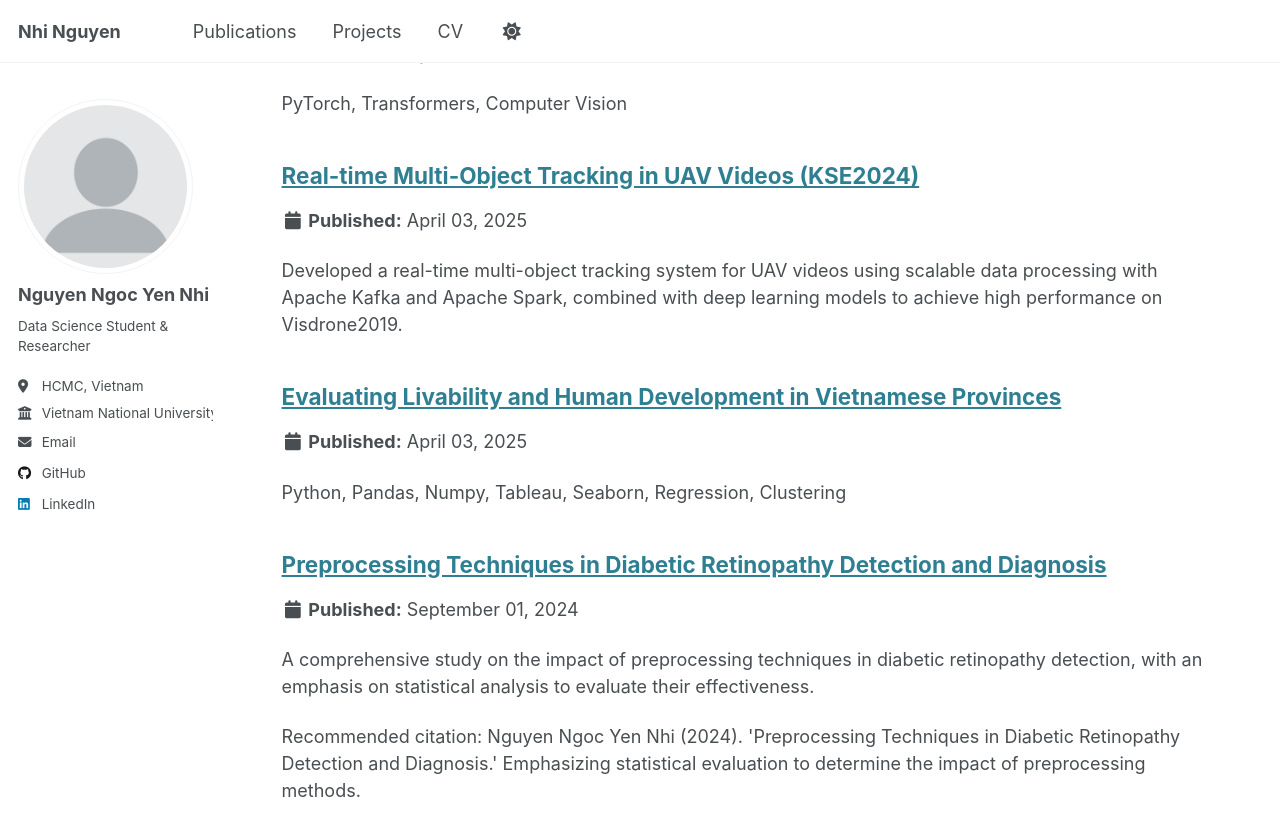
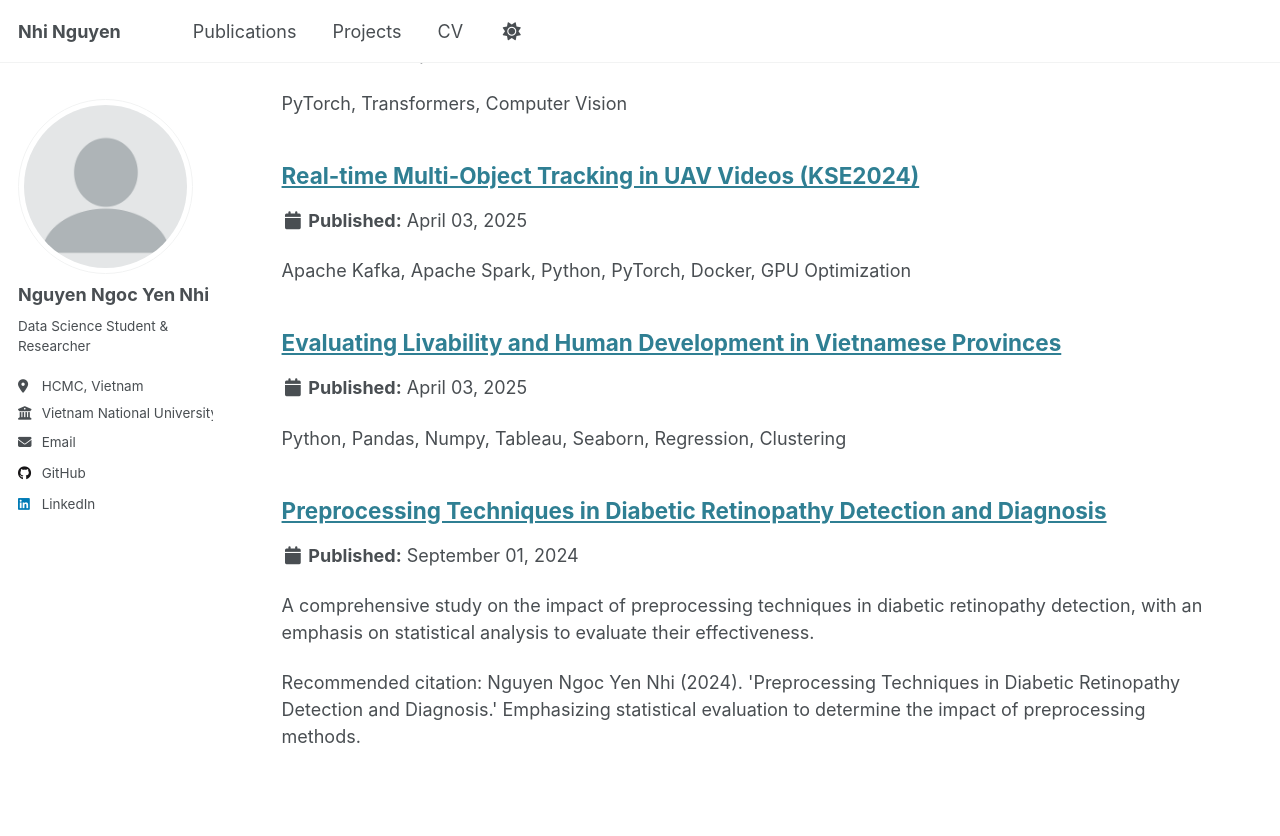
Before and after one commit to dalietnguyen342/dalietnguyen342.github.io, a Jekyll site: the page built from _pages/portfolio.html, in a window 1280 px wide and 900 px high, scrolled down 345 px. Shown: the top 836 px of the window. Built offline with Jekyll 4.4.1, drawn with Linux system fonts in a browser that asks for light colours.

Commit message:
Update portfolio-3.md

```diff
--- a/_portfolio/portfolio-3.md
+++ b/_portfolio/portfolio-3.md
@@ -1,11 +1,10 @@
 ---
 title: "Real-time Multi-Object Tracking in UAV Videos (KSE2024)"
 collection: portfolio
-excerpt: "Developed a real-time multi-object tracking system for UAV videos using scalable data processing with Apache Kafka and Apache Spark, combined with deep learning models to achieve high performance on Visdrone2019."
+excerpt: "Apache Kafka, Apache Spark, Python, PyTorch, Docker, GPU Optimization"
 ---
+<img width="764" alt="image" src="https://github.com/user-attachments/assets/121b00dc-790c-4999-8656-6f2dd210f61b" />
 
 Description: Developed a real-time multi-object tracking system for UAV videos addressing aerial video challenges using Apache Kafka and Apache Spark for scalable data processing, combined with deep learning models (YOLOv8/YOLOv10, ByteTrack). Achieved HOTA 48.14 and MOTA 43.51 on Visdrone2019, maintaining 28 FPS on a single GPU.
 
-Github: https://github.com/NhiNguyen34/uav-detection
-
-Technologies: Apache Kafka, Apache Spark, Python, PyTorch, Docker, GPU Optimization
+[Github](https://github.com/NhiNguyen34/uav-detection)
```
